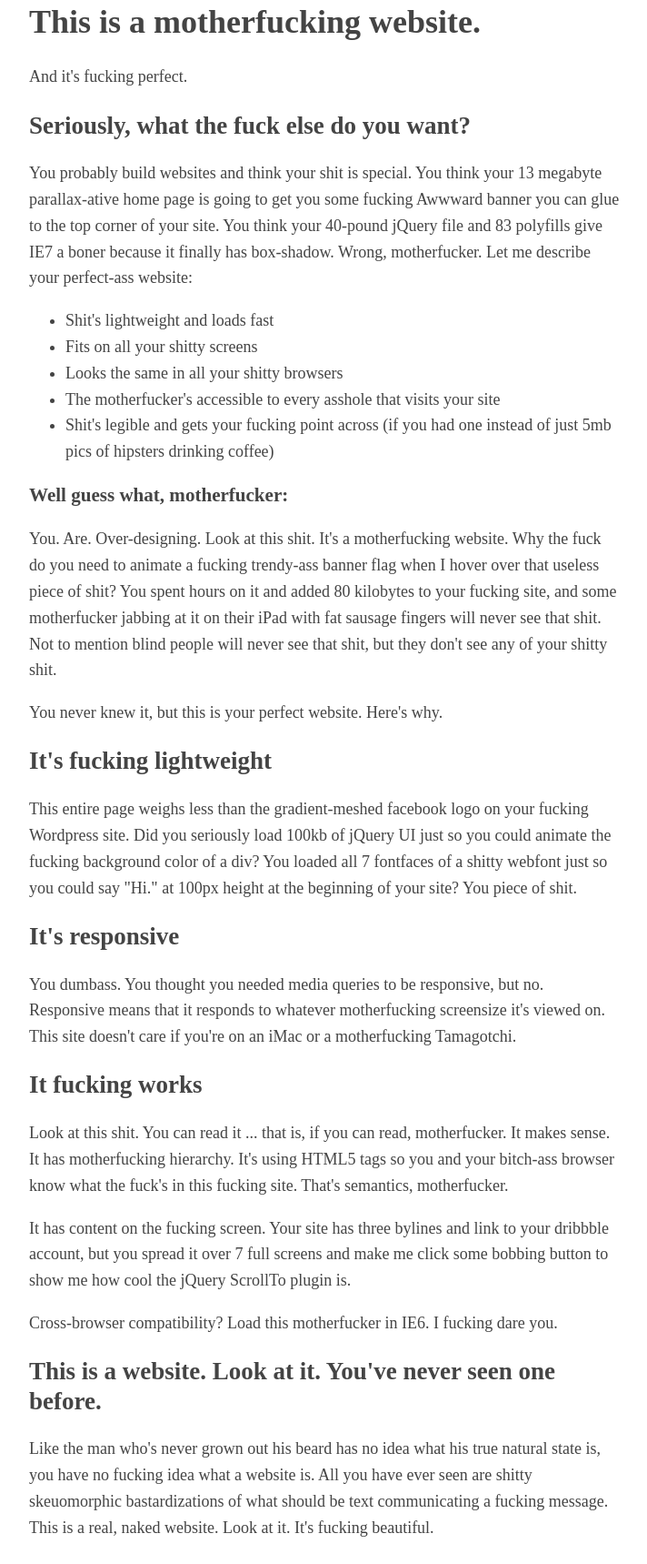
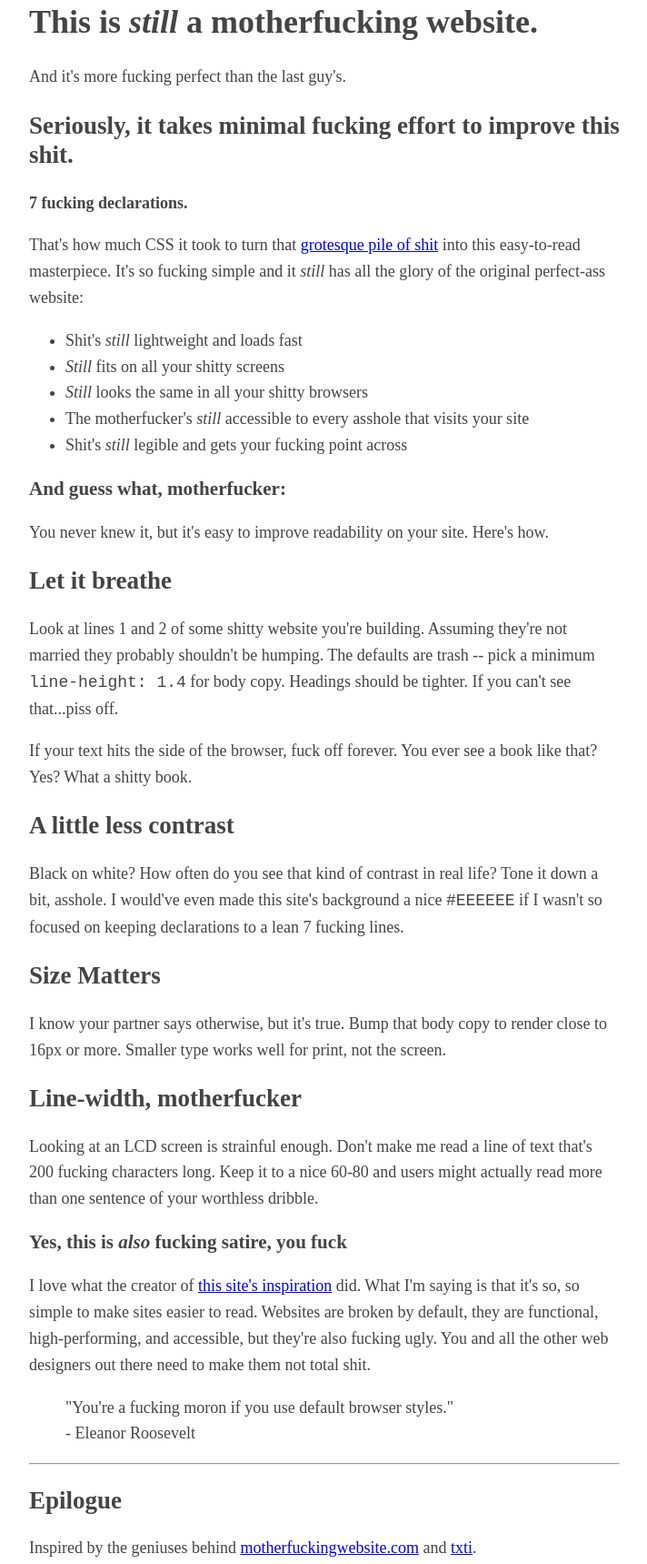
Before and after one commit to radomampianina/bettermotherfuckingwebsite, a plain HTML site: page index.html in a window 1280 px wide. Shown: the part 37-1756 px from the top of the page at 91% size, without its empty margins (283-995 px from the left). Drawn offline with Linux system fonts and the light colour scheme.

Commit message:
mis à jour contenue index

```diff
--- a/index.html
+++ b/index.html
@@ -1,68 +1,47 @@
 <!DOCTYPE html>
 <html>
     <head>
-    <meta charset="utf-8">
-    <meta name="viewport" content="width=device-width, initial-scale=1">
+        <meta  charset="utf-8">
+        <meta  name="viewport" content="width=device-width, initial-scale=1">
+        <title>Better Motherfucking Website</title>
         <link rel="stylesheet" href="style.css">
-    <title>Motherfucking Website</title>
     </head>
-
     <body>
         <header>
-        <h1>This is a motherfucking website.</h1>
-        <aside>And it's fucking perfect.</aside>
+            <h1>This is <em>still</em> a motherfucking website.</h1>
+    <aside>And it's more fucking perfect than the last guy's.</aside>
     </header>
-
-        <h2>Seriously, what the fuck else do you want?</h2>
-
-        <p>You probably build websites and think your shit is special. You think your 13 megabyte parallax-ative home page is going to get you some fucking Awwward banner you can glue to the top corner of your site. You think your 40-pound jQuery file and 83 polyfills give IE7 a boner because it finally has box-shadow. Wrong, motherfucker. Let me describe your perfect-ass website:</p>
-
+    <h2>Seriously, it takes minimal fucking effort to improve this shit.</h2>
+    <p><strong>7 fucking declarations.</strong></p>
+    <p>That's how much CSS it took to turn that <a  href="http://motherfuckingwebsite.com/">grotesque pile of shit</a> into this easy-to-read masterpiece. It's so fucking simple and it <em>still</em> has all the glory of the original perfect-ass website:</p>
     <ul>
-            <li>Shit's lightweight and loads fast</li>
-            <li>Fits on all your shitty screens</li>
-            <li>Looks the same in all your shitty browsers</li>
-            <li>The motherfucker's accessible to every asshole that visits your site</li>
-            <li>Shit's legible and gets your fucking point across (if you had one instead of just 5mb pics of hipsters drinking coffee)</li>
+        <li>Shit's <em>still</em> lightweight and loads fast</li>
+        <li><em>Still</em> fits on all your shitty screens</li>
+        <li><em>Still</em> looks the same in all your shitty browsers</li>
+        <li>The motherfucker's <em>still</em> accessible to every asshole that visits your site</li>
+        <li>Shit's <em>still</em> legible and gets your fucking point across</li>
     </ul>
-
-        <h3>Well guess what, motherfucker:</h3>
-
-        <p>You. Are. Over-designing. Look at this shit. It's a motherfucking website. Why the fuck do you need to animate a fucking trendy-ass banner flag when I hover over that useless piece of shit? You spent hours on it and added 80 kilobytes to your fucking site, and some motherfucker jabbing at it on their iPad with fat sausage fingers will never see that shit. Not to mention blind people will never see that shit, but they don't see any of your shitty shit.</p>
-
-        <p>You never knew it, but this is your perfect website. Here's why.</p>
-
-        <h2>It's fucking lightweight</h2>
-
-        <p>This entire page weighs less than the gradient-meshed facebook logo on your fucking Wordpress site. Did you seriously load 100kb of jQuery UI just so you could animate the fucking background color of a div? You loaded all 7 fontfaces of a shitty webfont just so you could say "Hi." at 100px height at the beginning of your site? You piece of shit.</p>
-
-        <h2>It's responsive</h2>
-
-        <p>You dumbass. You thought you needed media queries to be responsive, but no. Responsive means that it responds to whatever motherfucking screensize it's viewed on. This site doesn't care if you're on an iMac or a motherfucking Tamagotchi.</p>
-
-        <h2>It fucking works</h2>
-
-        <p>Look at this shit. You can read it ... that is, if you can read, motherfucker. It makes sense. It has motherfucking hierarchy. It's using HTML5 tags so you and your bitch-ass browser know what the fuck's in this fucking site. That's semantics, motherfucker.</p>
-
-        <p>It has content on the fucking screen. Your site has three bylines and link to your dribbble account, but you spread it over 7 full screens and make me click some bobbing button to show me how cool the jQuery ScrollTo plugin is.</p>
-
-        <p>Cross-browser compatibility? Load this motherfucker in IE6. I fucking dare you.</p>
-
-        <h2>This is a website. Look at it.  You've never seen one before.</h2>
-
-        <p>Like the man who's never grown out his beard has no idea what his true natural state is, you have no fucking idea what a website is. All you have ever seen are shitty skeuomorphic bastardizations of what should be text communicating a fucking message. This is a real, naked website. Look at it. It's fucking beautiful.</p>
-
-        <h3>Yes, this is fucking satire, you fuck</h3>
-
-        <p>I'm not actually saying your shitty site should look like this. What I'm saying is that all the problems we have with websites are <strong>ones we create ourselves</strong>. Websites aren't broken by default, they are functional, high-performing, and accessible. You break them. You son-of-a-bitch.</p>
-
-        <blockquote cite="https://www.vitsoe.com/us/about/good-design">"Good design is as little design as possible."<br>
-            - some German motherfucker
-        </blockquote>
-
-    <hr>
-
+    <h3>And guess what, motherfucker:</h3>
+    <p>You never knew it, but it's easy to improve readability on your site. Here's how.</p>
+    <h2>Let it breathe</h2>
+    <p>Look at lines 1 and 2 of some shitty website you're building. Assuming they're not married they probably shouldn't be humping. The defaults are trash -- pick a minimum <code>line-height: 1.4</code> for body copy. Headings should be tighter. If you can't see that...piss off.</p>
+    <p>If your text hits the side of the browser, fuck off forever. You ever see a book like that? Yes? What a shitty book.</p>
+    <h2>A little less contrast</h2>
+    <p>Black on white? How often do you see that kind of contrast in real life? Tone it down a bit, asshole. I would've even made this site's background a nice <code>#EEEEEE</code> if I wasn't so focused on keeping declarations to a lean 7 fucking lines.</p>
+    <h2>Size Matters</h2>
+    <p>I know your partner says otherwise, but it's true. Bump that body copy to render close to 16px or more. Smaller type works well for print, not the screen.</p>
+    <h2>Line-width, motherfucker</h2>
+    <p>Looking at an LCD screen is strainful enough. Don't make me read a line of text that's 200 fucking characters long. Keep it to a nice 60-80 and users might actually read more than one sentence of your worthless dribble.</p>
+    <h3>Yes, this is <em>also</em> fucking satire, you fuck</h3>
+    <p>I love what the creator of <a href="http://motherfuckingwebsite.com/">this site's inspiration</a> did. What I'm saying is that it's so, so simple to make sites easier to read. Websites are broken by default, they are functional, high-performing, and accessible, but they're also fucking ugly. You and all the other web designers out there need to make them not total shit.</p>
+    <blockquote>"You're a fucking moron if you use default browser styles."
+    <br>
+    - Eleanor Roosevelt</blockquote><hr>
     <h2>Epilogue</h2>
-    <p>From the philosophies expressed (poorly) above, <a href="http://txti.es">txti</a> was created. You should try it today to make your own motherfucking websites.</p>
-
+    <p>Inspired by the geniuses behind <a href="http://motherfuckingwebsite.com/">motherfuckingwebsite.com</a>
+         and <a href="http://txti.es">txti</a>.</p>
+         <p>This page&mdash;that isn't a total fucking eyesore&mdash;was created by
+             <a href="https://twitter.com/drew_mc">me</a> with help from
+             <a href="https://twitter.com/gabehammersmith">him</a>.
 </body>
 </html>
--- a/style.css
+++ b/style.css
@@ -11,3 +11,6 @@ body {
 h1,h2,h3 {
     line-height:1.2
 }
+a {
+    color: blue;
+}
```
Also changed, not shown: 1 other file. Lines whose indentation alone changed are shown as unchanged.
